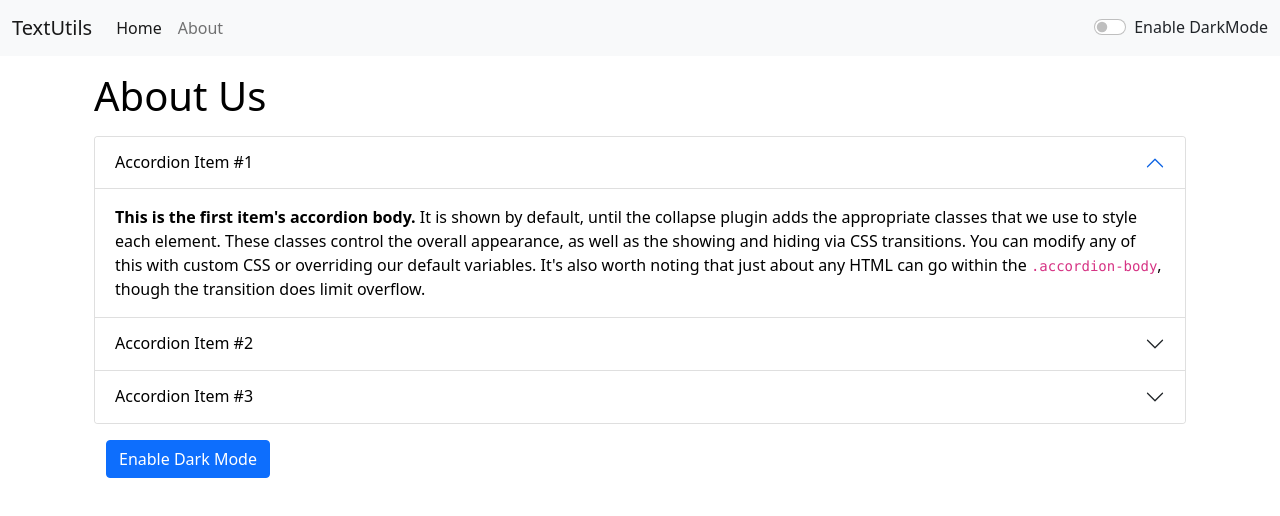
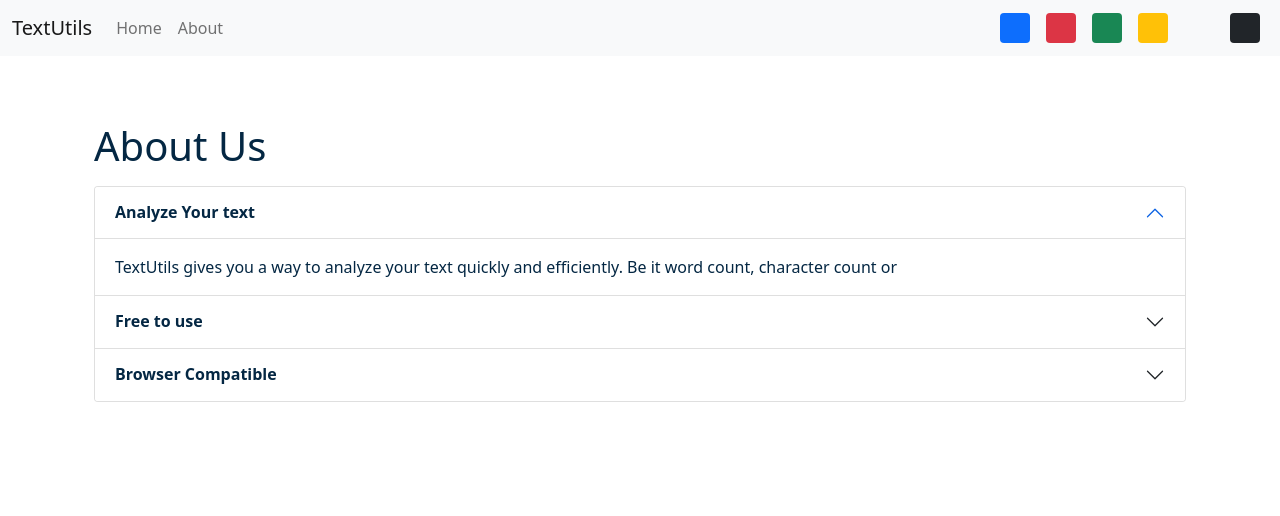
Before and after one commit to PinkalRaval/React-TextUtils-App, a React (Create React App) app: page /about in a window 1280 px wide. Shown: the top 516 px of the page. Built offline with nearby package versions, Linux system fonts and the light colour scheme.

Commit message:
Fixing issues

```diff
--- a/public/index.html
+++ b/public/index.html
@@ -7,7 +7,7 @@
   <meta name="viewport" content="width=device-width, initial-scale=1" />
   <meta name="theme-color" content="#000000" />
   <meta name="description"
-    content="TextUtils is a utility which can be used to manipulate your text in the way you want." />
+    content="TextUtils is a word counter and a character counting utility which can be used to manipulate your text in the way you want.You can convert text from Uppercase to Lowercase and Lowercase to Uppercase." />
   <link rel="apple-touch-icon" href="%PUBLIC_URL%/favicon-16x.png" />
 
   <link rel="manifest" href="%PUBLIC_URL%/manifest.json" />
@@ -15,7 +15,7 @@
   <link href="https://cdn.jsdelivr.net/npm/bootstrap@5.0.2/dist/css/bootstrap.min.css" rel="stylesheet"
     integrity="sha384-EVSTQN3/azprG1Anm3QDgpJLIm9Nao0Yz1ztcQTwFspd3yD65VohhpuuCOmLASjC" crossorigin="anonymous">
 
-  <title>TextUtils - Home</title>
+  <title>TextUtils - Word counter | character counter | lowercase to uppercase</title>
 </head>
 
 <body>
--- a/src/App.js
+++ b/src/App.js
@@ -19,7 +19,20 @@
     }, 1500);
 
   }
-  const toggleMode = () => {
+  const removeBodyClasses = () => {
+    document.body.classList.remove('bg-light')
+    document.body.classList.remove('bg-dark')
+    document.body.classList.remove('bg-success')
+    document.body.classList.remove('bg-primary')
+    document.body.classList.remove('bg-danger')
+    document.body.classList.remove('bg-warning')
+    document.body.classList.remove('bg-light')
+    document.body.classList.remove('bg-dark')
+  }
+  const toggleMode = (cls) => {
+    removeBodyClasses();
+    console.log(cls)
+    document.body.classList.add('bg-'+cls)
     if (mode === 'light') {
       setMode('dark');
       document.body.style.backgroundColor = '#042743';
@@ -42,9 +55,9 @@
         <Alert alert={alert} />
         <div className="container my-3">
           <Routes>
-            <Route exact path="/about" element={<About />}>
+            <Route exact path="/about" element={<About mode={mode} />}>
             </Route>
-            <Route exact path="/" element={<TextForm showAlert={showAlert} heading="Enter the text to analyze below" mode={mode} />}>
+            <Route exact path="/" element={<TextForm showAlert={showAlert} heading="Try TextUtils - Word Counter, Character Counter" mode={mode} />}>
             </Route>
           </Routes>
         </div>
--- a/src/components/About.js
+++ b/src/components/About.js
@@ -1,73 +1,57 @@
 import React, { useState } from 'react'
 
-export default function About() {
-    const [myStyle,setMyStyle] = useState({
-        color:'black',
-        backgroundColor: 'white',
+export default function About(props) {
+    // const [myStyle,setMyStyle] = useState({
+    //     color:'black',
+    //     backgroundColor: 'white',
 
-    });
-    const [btnText, setBtnText] = useState("Enable Dark Mode")
-    const toggleStyle = () => {
-       if(myStyle.color === 'black') {
-        setMyStyle({
-            color:'white',
-            backgroundColor: 'black',
-            border: '1px solid white'
-        })
-        setBtnText("Enable Dark Mode")
-       }
-       else {
-        setMyStyle({
-            color:'black',
-            backgroundColor: 'white'
-        })
-        setBtnText("Enable Light Mode")
-       }
-    };
+    // });
+    let myStyle = {
+        color: props.mode === 'dark'? 'white' : '#042743',
+        backgroundColor: props.mode === 'dark'? 'rgb(36 74 104)' : 'white',
+    }
     return (
-        <div className='container' style={myStyle}>
-            <h1 className='my-3'>About Us</h1>
+        <div className='container'>
+            <h1 className='my-3' style={{color: props.mode === 'dark'? 'white' : '#042743' }}>About Us</h1>
             <div className="accordion" id="accordionExample">
                 <div className="accordion-item">
                     <h2 className="accordion-header" id="headingOne">
                         <button className="accordion-button" style={myStyle} type="button" data-bs-toggle="collapse" data-bs-target="#collapseOne" aria-expanded="true" aria-controls="collapseOne">
-                            Accordion Item #1
+                           <strong>Analyze Your text</strong>
                         </button>
                     </h2>
                     <div id="collapseOne" className="accordion-collapse collapse show" aria-labelledby="headingOne" data-bs-parent="#accordionExample">
                         <div className="accordion-body" style={myStyle}>
-                            <strong>This is the first item's accordion body.</strong> It is shown by default, until the collapse plugin adds the appropriate classes that we use to style each element. These classes control the overall appearance, as well as the showing and hiding via CSS transitions. You can modify any of this with custom CSS or overriding our default variables. It's also worth noting that just about any HTML can go within the <code>.accordion-body</code>, though the transition does limit overflow.
+                        TextUtils gives you a way to analyze your text quickly and efficiently. Be it word count, character count or
                         </div>
                     </div>
                 </div>
                 <div className="accordion-item" style={myStyle}>
                     <h2 className="accordion-header" id="headingTwo">
                         <button className="accordion-button collapsed" style={myStyle} type="button" data-bs-toggle="collapse" data-bs-target="#collapseTwo" aria-expanded="false" aria-controls="collapseTwo">
-                            Accordion Item #2
+                        <strong>Free to use</strong>
                         </button>
                     </h2>
                     <div id="collapseTwo" className="accordion-collapse collapse" aria-labelledby="headingTwo" data-bs-parent="#accordionExample">
                         <div className="accordion-body" style={myStyle}>
-                            <strong>This is the second item's accordion body.</strong> It is hidden by default, until the collapse plugin adds the appropriate classes that we use to style each element. These classes control the overall appearance, as well as the showing and hiding via CSS transitions. You can modify any of this with custom CSS or overriding our default variables. It's also worth noting that just about any HTML can go within the <code>.accordion-body</code>, though the transition does limit overflow.
+                        TextUtilsis is a free character counter tool that provides instant character count & word count statistics for a given text. TextUtils reports the number of words and characters. Thus it is suitable for writing text with word/ character limit.
                         </div>
                     </div>
                 </div>
                 <div className="accordion-item">
                     <h2 className="accordion-header" id="headingThree">
                         <button className="accordion-button collapsed" style={myStyle} type="button" data-bs-toggle="collapse" data-bs-target="#collapseThree" aria-expanded="false" aria-controls="collapseThree">
-                            Accordion Item #3
+                        <strong>Browser Compatible</strong>
                         </button>
                     </h2>
                     <div id="collapseThree" className="accordion-collapse collapse" aria-labelledby="headingThree" data-bs-parent="#accordionExample">
                         <div className="accordion-body">
-                            <strong>This is the third item's accordion body.</strong> It is hidden by default, until the collapse plugin adds the appropriate classes that we use to style each element. These classes control the overall appearance, as well as the showing and hiding via CSS transitions. You can modify any of this with custom CSS or overriding our default variables. It's also worth noting that just about any HTML can go within the <code>.accordion-body</code>, though the transition does limit overflow.
+                            This word counter software works in any web browser such as Chrome, Firefox, Internet Explorer, Safari, Opera. It suits to count characters in facebook, blog, books, excel document, pdf document, essays etc.
                         </div>
                     </div>
                 </div>
             </div>
-            <div className="container my-3 ">
-                <button type='button' onClick={toggleStyle} className='btn btn-primary'>{btnText}</button>
-            </div>
+
         </div>
     )
 }
--- a/src/components/Alert.js
+++ b/src/components/Alert.js
@@ -7,8 +7,10 @@
 
     }
     return (
-       props.alert && <div className={`alert alert-${props.alert.type} alert-dismissible fade show`} role="alert">
+    <div style={{height: '50px'}}>
+       {props.alert && <div className={`alert alert-${props.alert.type} alert-dismissible fade show`} role="alert">
             <strong>{capitalize(props.alert.type)}</strong>: {props.alert.msg}
-        </div>
+        </div>}
+    </div>
     )
 }
--- a/src/components/Navbar.js
+++ b/src/components/Navbar.js
@@ -14,20 +14,25 @@
         <div className="collapse navbar-collapse" id="navbarSupportedContent">
           <ul className="navbar-nav me-auto mb-2 mb-lg-0">
             <li className="nav-item">
-              <Link className="nav-link active" aria-current="page" to="/">Home</Link>
+              <Link className="nav-link" aria-current="page" to="/">Home</Link>
             </li>
             <li className="nav-item">
               <Link className="nav-link" to="/about">{props.aboutText}</Link>
             </li>
           </ul>
-          {/* <form className="d-flex">
-              <input className="form-control me-2" type="search" placeholder="Search" aria-label="Search" />
-              <button className="btn btn-primary" type="submit">Search</button>
-            </form> */}
-          <div className={`form-check form-switch text-${props.mode === 'light' ? 'dark' : 'light'}`}>
-            <input className="form-check-input" onClick={props.toggleMode} type="checkbox" id="flexSwitchCheckDefault" />
-            <label className="form-check-label" htmlFor="flexSwitchCheckDefault">Enable DarkMode</label>
+          <div className="d-flex">
+            <div className="bg-primary rounded mx-2" onClick={() => { props.toggleMode('primary') }} style={{ height: '30px', width: '30px', cursor: 'pointer' }}> </div>
+            <div className="bg-danger rounded mx-2" onClick={() => { props.toggleMode('danger') }} style={{ height: '30px', width: '30px', cursor: 'pointer' }}> </div>
+            <div className="bg-success rounded mx-2" onClick={() => { props.toggleMode('success') }} style={{ height: '30px', width: '30px', cursor: 'pointer' }}> </div>
+            <div className="bg-warning rounded mx-2" onClick={() => { props.toggleMode('warning') }} style={{ height: '30px', width: '30px', cursor: 'pointer' }}> </div>
+            <div className="bg-light rounded mx-2" onClick={() => { props.toggleMode('light') }} style={{ height: '30px', width: '30px', cursor: 'pointer' }}> </div>
+            <div className="bg-dark rounded mx-2" onClick={() => { props.toggleMode('dark') }} style={{ height: '30px', width: '30px', cursor: 'pointer' }}> </div>
           </div>
+
+          {/* <div className={`form-check form-switch text-${props.mode === 'light' ? 'dark' : 'light'}`}>
+            <input className="form-check-input" onClick={() => { props.toggleMode(null) }} type="checkbox" id="flexSwitchCheckDefault" />
+            <label className="form-check-label" htmlFor="flexSwitchCheckDefault">Toggle Mode</label>
+          </div> */}
         </div>
       </div>
     </nav>
```
Also changed, not shown: src/components/TextForm.js (+7 -7 lines).
